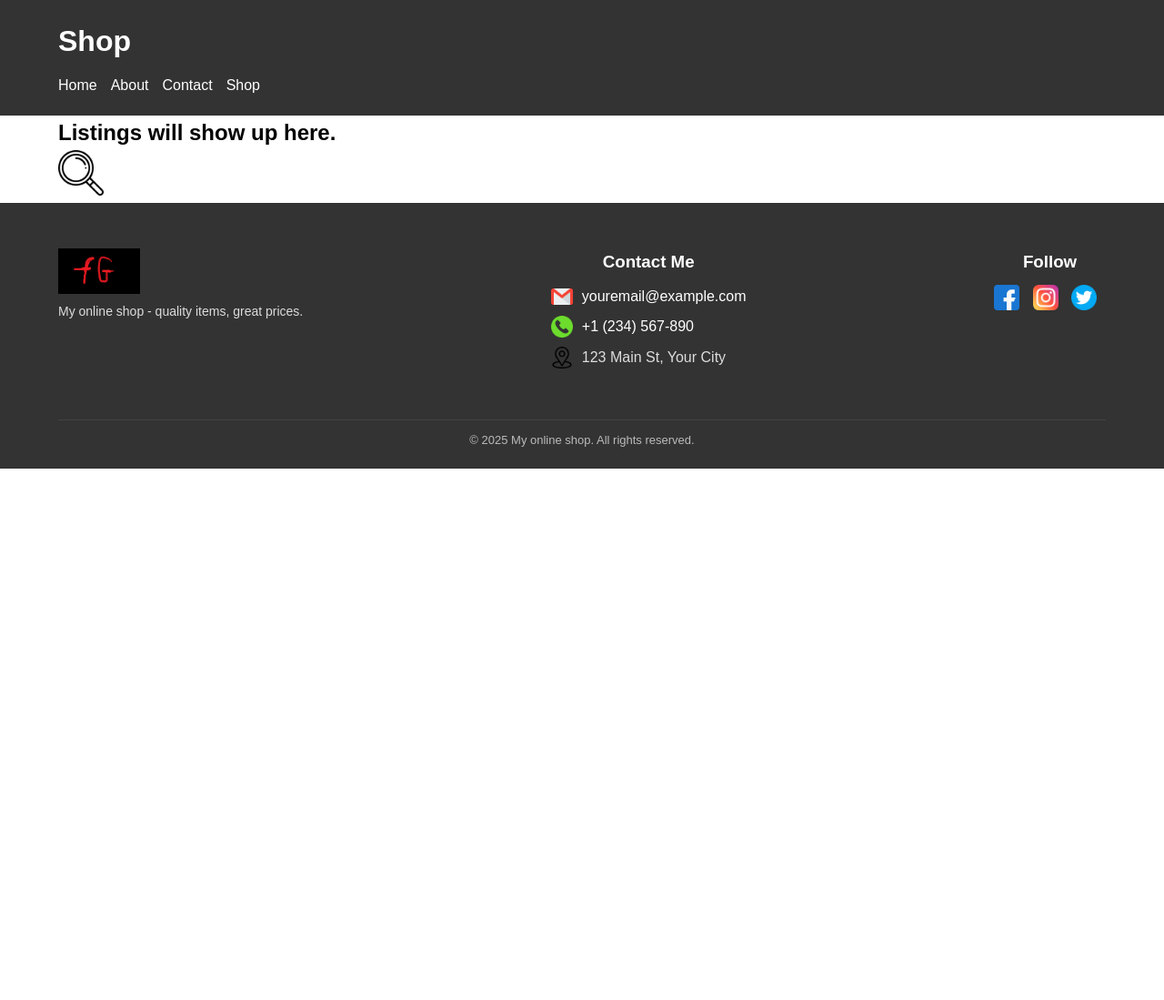
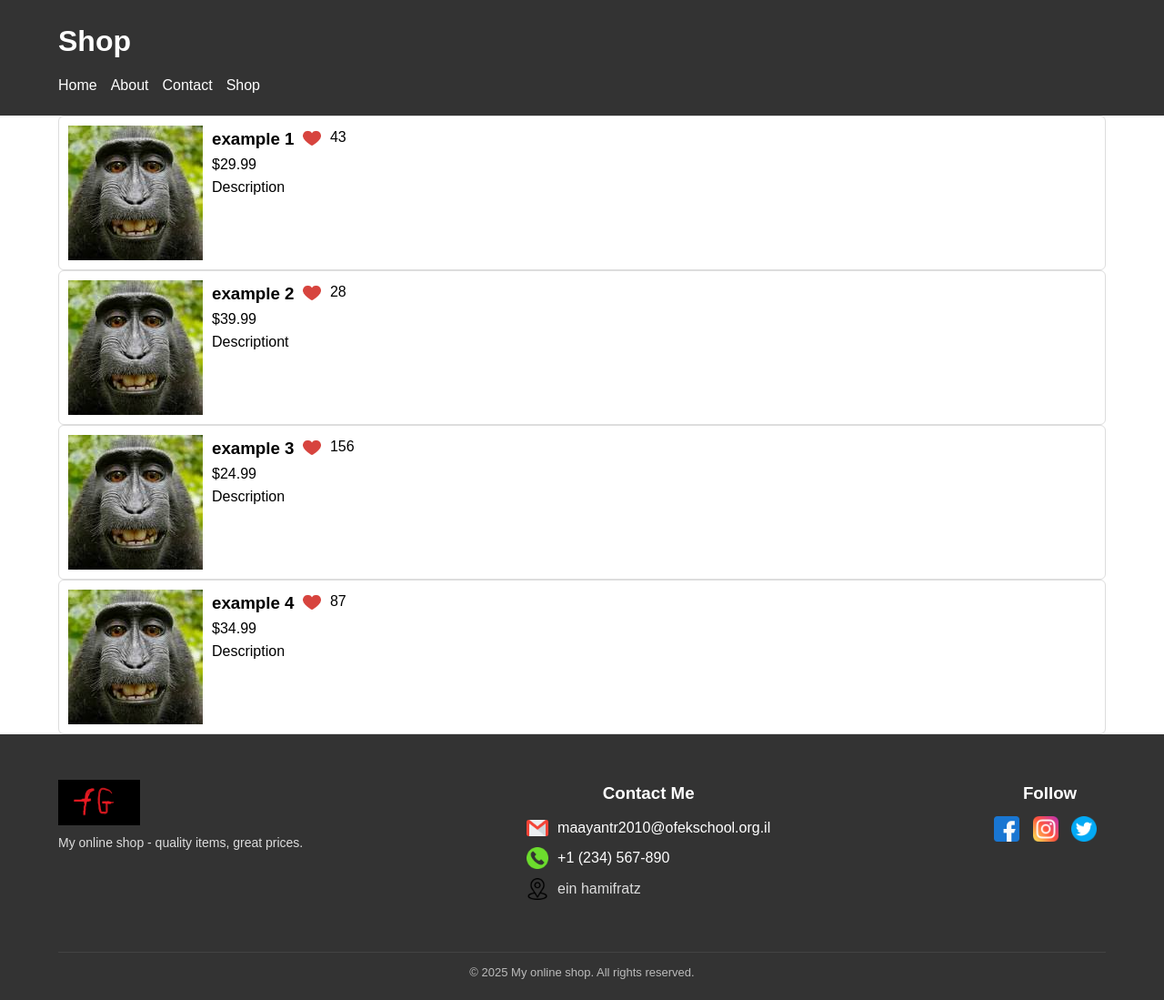
Before and after one commit to maayantr2010-source/maayansproject, a plain HTML site: page shop.html in a window 1280 px wide. Shown: the whole page at 91% size. Before the commit the page ends 800 px from the top, so only its background shows below. Drawn offline with Linux system fonts and the light colour scheme.

Commit message:
Add files via upload
update

```diff
--- a/css/style.css
+++ b/css/style.css
@@ -170,3 +170,21 @@ img {
     font-size: 14px;
   }
 }
+
+.heart-icon {
+  width: 20px;
+  height: 20px;
+  vertical-align: middle;
+  margin-right: 5px;
+}
+.product {
+  display: flex;
+  gap: 10px;
+  border: 1px solid #ddd;
+  padding: 10px;
+  border-radius: 6px;
+}
+
+        .red { color: red; }
+        .blue { color: blue; }
+        .green {color: green;}
--- a/shop.html
+++ b/shop.html
@@ -23,17 +23,60 @@
 
     <main>
       <div class="container">
-        <h2>Listings will show up here.</h2>
-         <img class="logo1" src="images/loupe.png" alt="" />
-        <p></p>
+        <div class="products">
+          <div class="product">
+            <img src="images/example.png" alt="Product 1" />
+            <div>
+              <h3>example 1</h3>
+              <p>$29.99</p>
+              <p>Description</p>
+            </div>
+            <div>
+              <img src="images/heart.png" alt="Like" class="heart-icon" /> 43
+            </div>
+          </div>
+
+          <div class="product">
+            <img src="images/example.png" alt="Product 2" />
+            <div>
+              <h3>example 2</h3>
+              <p>$39.99</p>
+              <p>Descriptiont</p>
+            </div>
+            <div>
+              <img src="images/heart.png" alt="Like" class="heart-icon" /> 28
+            </div>
+          </div>
+
+          <div class="product">
+            <img src="images/example.png" alt="Product 3" />
+            <div>
+              <h3>example 3</h3>
+              <p>$24.99</p>
+              <p>Description</p>
+            </div>
+            <div>
+              <img src="images/heart.png" alt="Like" class="heart-icon" /> 156
+            </div>
+          </div>
+
+          <div class="product">
+            <img src="images/example.png" alt="Product 4" />
+            <div>
+              <h3>example 4</h3>
+              <p>$34.99</p>
+              <p>Description</p>
+            </div>
+            <div>
+              <img src="images/heart.png" alt="Like" class="heart-icon" /> 87
+            </div>
+          </div>
+        </div>
       </div>
     </main>
 
 
-    </footer>
-  </body>
-</html>
-<footer>
+    <footer>
       <div class="container">
         <div class="footer__wrap">
           <div class="footer__brand">
@@ -46,15 +89,15 @@
             <ul>
               <li>
                 <img src="images/email.png" alt="Email" class="icon" />
-                <a href="mailto:youremail@example.com">youremail@example.com</a>
+                <a href="https://gmail.com">maayantr2010@ofekschool.org.il</a>
               </li>
               <li>
                 <img src="images/phone.png" alt="Phone" class="icon" />
-                <a href="tel:+1234567890">+1 (234) 567-890</a>
+                <a href="tel:+972-53-327-2353">+1 (234) 567-890</a>
               </li>
               <li>
                 <img src="images/location.png" alt="Location" class="icon" />
-                <span>123 Main St, Your City</span>
+                <span>ein hamifratz</span>
               </li>
             </ul>
           </div>
@@ -62,9 +105,9 @@
           <div class="footer__social">
             <h3>Follow</h3>
             <div class="social__links">
-              <a href="#" aria-label="Facebook"><img src="images/facebook.png" alt="Facebook" class="icon social-icon"/></a>
-              <a href="#" aria-label="Instagram"><img src="images/instagram.png" alt="Instagram" class="icon social-icon"/></a>
-              <a href="#" aria-label="Twitter"><img src="images/twitter.png" alt="Twitter" class="icon social-icon"/></a>
+              <a href="https://facebook.com" aria-label="Facebook"><img src="images/facebook.png" alt="Facebook" class="icon social-icon"/></a>
+              <a href="https://instagram.com" aria-label="Instagram"><img src="images/instagram.png" alt="Instagram" class="icon social-icon"/></a>
+              <a href="https://twitter.com" aria-label="Twitter"><img src="images/twitter.png" alt="Twitter" class="icon social-icon"/></a>
             </div>
           </div>
         </div>
@@ -76,3 +119,5 @@
     </footer>
   </body>
 </html>
+  </body>
+</html>
```
Also changed, not shown: about.html (+13 -8 lines), contact.html (+6 -6 lines), index.html (+9 -7 lines), main.js (added, +29 -0 lines), images/example.png (added), images/heart.png (added).
